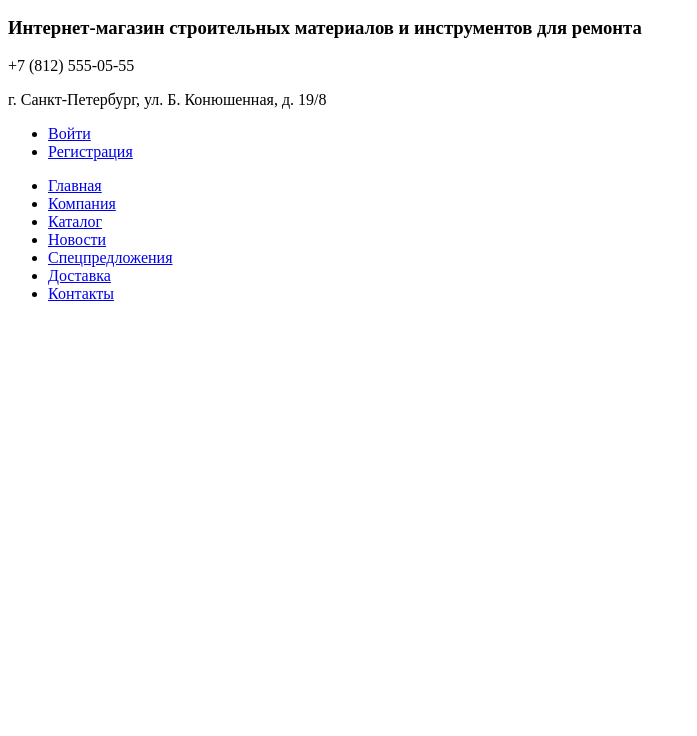
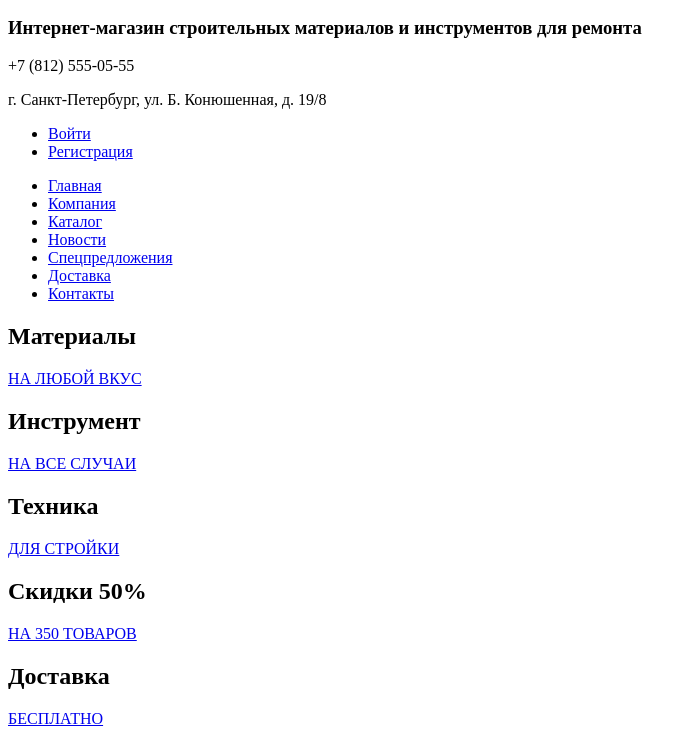
Before and after one commit to pashacyborg/810089-technomart, a plain HTML site: page index.html in a window 1280 px wide. Shown: the part 150-886 px from the top of the page, without its empty margins (0-697 px from the left). Before the commit the page ends 800 px from the top, so only its background shows below. Drawn offline with Linux system fonts and the light colour scheme.

Commit message:
Разметил верхние интерактивные категории
Доделать: слайдер, уточнить архитектуру кнопок

```diff
--- a/index.html
+++ b/index.html
@@ -42,6 +42,33 @@
         </ul>
       </nav>
     </header>
+    <main class="container">
+      <article class="drills-and-perforators">
+        <!-- тут будет слайдер -->
+      </article>
+      <section class="categories">
+        <div class="materials">
+          <h2>Материалы</h2>
+          <a class="button" href="materials.html">НА ЛЮБОЙ ВКУС</a>
+        </div>
+        <div class="instruments">
+          <h2>Инструмент</h2>
+          <a class="button" href="instruments.html">НА ВСЕ СЛУЧАИ</a>
+        </div>
+        <div class="equipment">
+          <h2>Техника</h2>
+          <a class="button" href="equipment.html">ДЛЯ СТРОЙКИ</a>
+        </div>
+        <div class="discounts">
+          <h2>Скидки 50%</h2>
+          <a class="button" href="discounts.html">НА 350 ТОВАРОВ</a>
+        </div>
+        <div class="delivery">
+          <h2>Доставка</h2>
+          <a class="button" href="delivery.html">БЕСПЛАТНО</a>
+        </div>
+      </section>
+    </main>
 
 
   </body>
```
